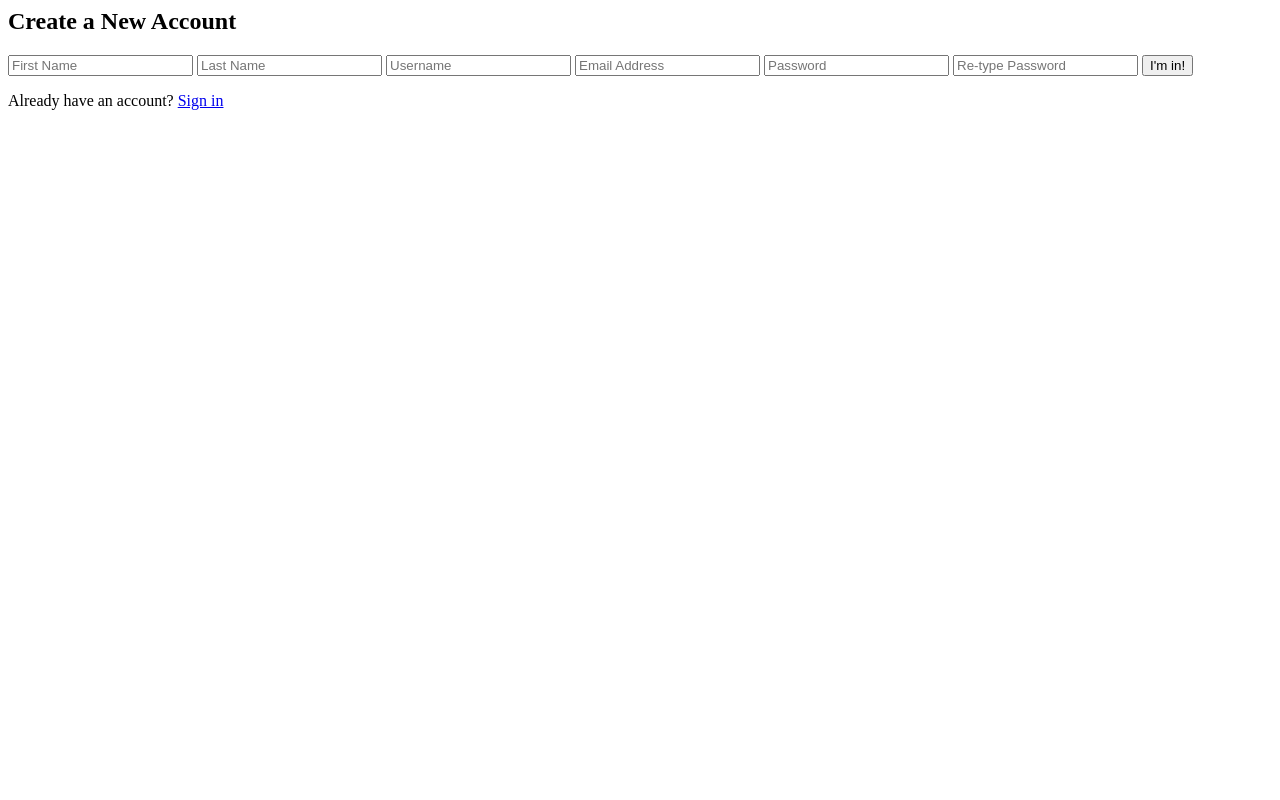
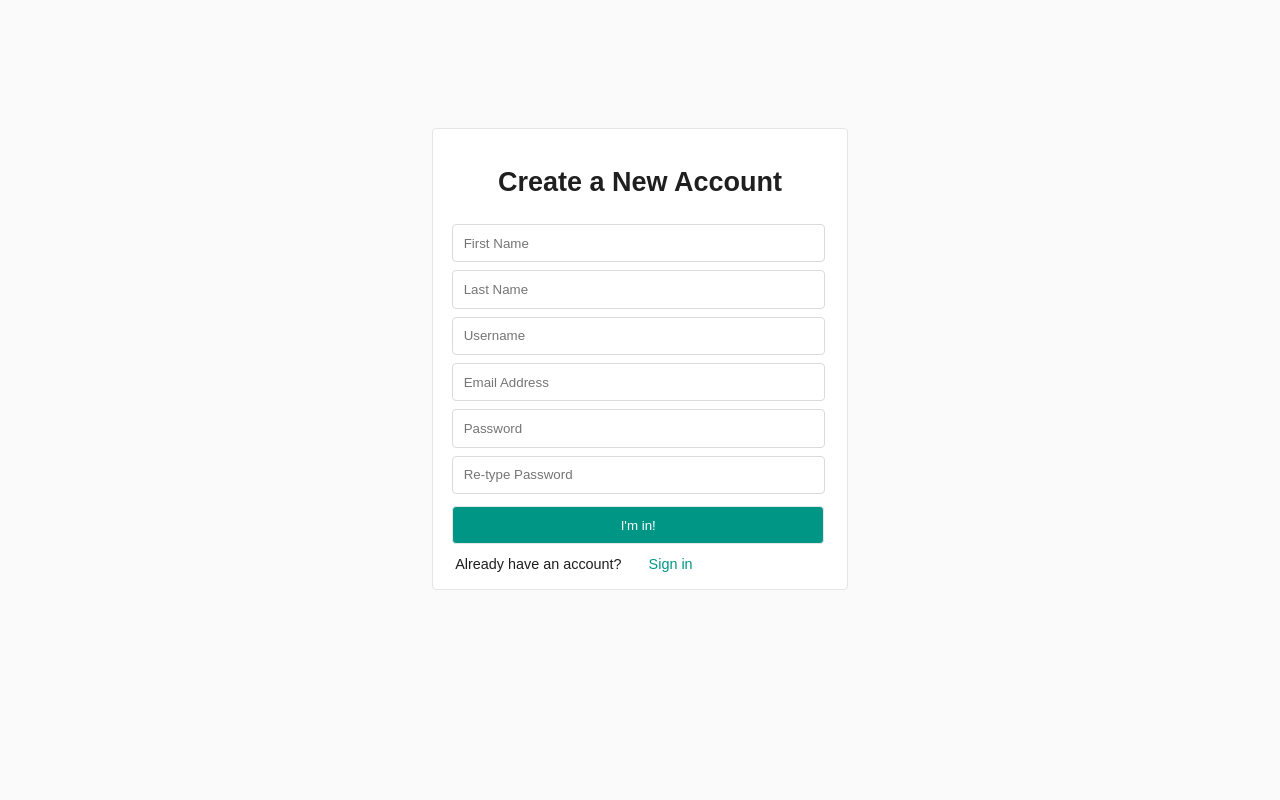
Before and after one commit to RonelTheGreat/job-hunting-web-app, a PHP site: page /views/register.php in a window 1280 px wide. Run offline with PHP 8.4, Linux system fonts and the light colour scheme; some libraries are stand-ins or nearby versions.

Commit message:
designed the registration form partially

```diff
--- a/assets/css/style.css
+++ b/assets/css/style.css
@@ -1,4 +1,4 @@
-body{
+body, html{
   font-family: Arial, Helvetica, sans-serif;
   font-size: 18px;
   padding: 0;
@@ -10,8 +10,13 @@ body{
 /* NAVIGATION BAR */
 
 .top-nav{
-  border: 1px solid rgb(229, 229, 229);
+  /*border: 1px solid rgb(229, 229, 229);*/
+
   height: 3em;
+  margin: 0;
+  padding: 0;
+  background: rgb(0, 150, 134);
+  box-shadow: 1px 1px 5px rgba(0, 0, 0, 0.3);
 }
 .top-nav ul{
   display: flex;
@@ -24,10 +29,11 @@ body{
   padding: 0;
 }
 .top-nav ul li a, visited{
-  color: rgb(31, 31, 31);
+  color: #fff;
   text-decoration: none;
   /*border: 1px dotted purple;*/
   padding: 0.9em;
+  font-size: 0.85em;
 }
 .top-nav ul li a:hover{
   background: rgba(41, 41, 41, 0.1);
@@ -35,26 +41,59 @@ body{
 
 /* REGISTRATION FORM */
 .registration-form{
-  border: 1px dotted black;
+  font-size: 1em;
   width: 30%;
-  padding: 1%;
-  margin: 1% auto;
-  position: relative;
+  padding: 1.2%;
+  margin: 10% auto;
+  background: #fff;
+  border-radius: 4px;
+  border: 1px solid rgb(229, 229, 229);
 }
+.registration-form h2{
+  text-align: center;
+}
+
+.registration-form a, visited {
+  text-decoration: none;
+  color: rgb(0, 150, 134);
+  font-size: 0.8em;
+  padding: 0.8em;
+  margin: 0.3em;
+}
+.registration-form a:hover{
+  text-decoration: underline;
+}
+
 .registration-form input{
+  width: 91%;
+  padding: 0.8em;
+  margin: 0.3em;
+  border-radius: 4px;
+  border: 1px solid rgb(219, 219, 219);
+}
+.registration-form input:focus{
+  outline: 1px solid rgb(0, 150, 134);
+}
+
+.registration-form .reg-btn{
+  width: 97%;
+  padding: 0.8em;
+  margin: 0.6em 0.3em;
   display: block;
-  padding: 0.7em;
-  width: 94%;
-  margin: 0.5%;
+  color: #fff;
+  background: rgb(0, 150, 134);
+  border: 1px solid rgb(229, 229, 229);
+  border-radius: 4px;
 }
-.registration-form .first-name{
-  display: inline;
-  width: 42%;
+.registration-form .reg-btn:hover{
+  background: rgb(0, 93, 83);
 }
-.registration-form .last-name{
-  width: 44%;
-  float: right;
+.registration-form .reg-form-footer{
+  font-size: 0.8em;
+  padding: 0.8em 0.2em 0.8em;
+  margin: 0.3em;
 }
+
 
 /* LOGIN FORM*/
 
--- a/views/register.php
+++ b/views/register.php
@@ -1,5 +1,6 @@
 <?php require '../controllers/reg-controller.php'; ?>
 
+<?php include './partials/header.php'; ?>
 
   <div class="registration-form">
     <h2>Create a New Account</h2>
@@ -12,8 +13,8 @@
       <input type="email" name="email" placeholder="Email Address" value="<?= ($email) ?? '';?>">
       <input type="password" name="password" placeholder="Password" value="<?= ($password) ?? '';?>">
       <input type="password" name="cpassword" placeholder="Re-type Password">
-      <button type="submit" name="register"> I'm in!</button>
+      <button class="reg-btn" type="submit" name="register"> I'm in!</button>
 
     </form>
-    <span>Already have an account? </span> <a href="login.php">Sign in</a>
+    <span class="reg-form-footer">Already have an account? </span> <a href="login.php">Sign in</a>
   </div>
```
Also changed, not shown: views/partials/navbar.php (+8 -2 lines).
